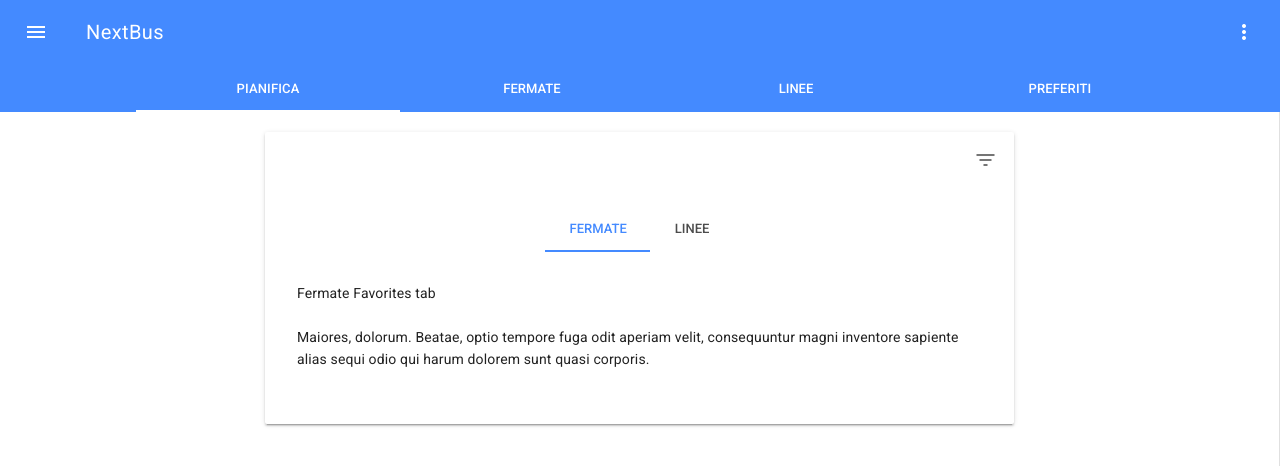
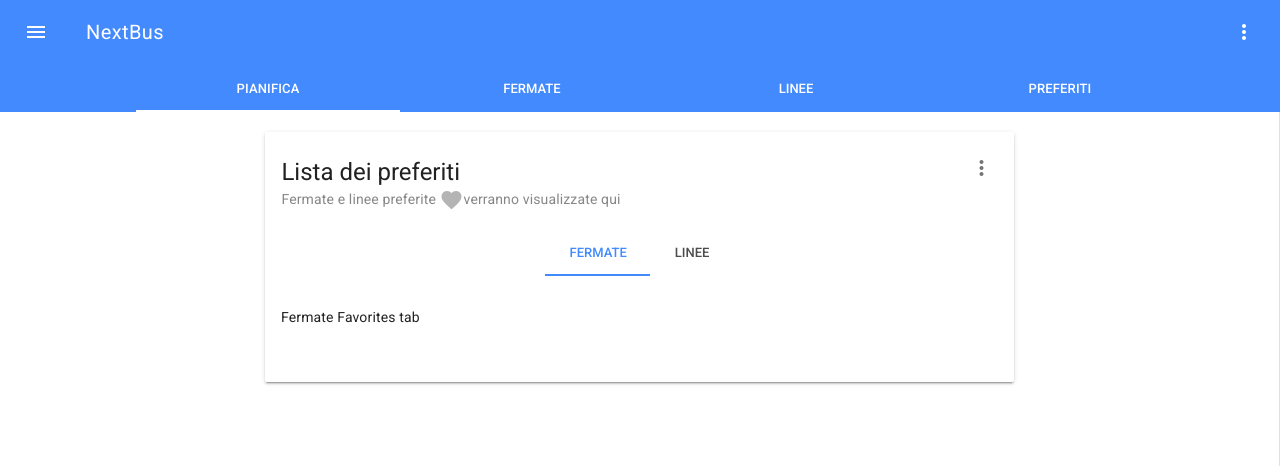
Before and after one commit to Franz148/nextbus_fan, a Vue app: page /preferiti in a window 1280 px wide. Shown: the top 466 px of the page. Built offline with nearby package versions, Linux system fonts and the light colour scheme.

Commit message:
Fine gestione "scheletro" preferiti

```diff
--- a/src/views/Preferiti.vue
+++ b/src/views/Preferiti.vue
@@ -2,32 +2,38 @@
   <div>
     <div class="md-layout md-alignment-center-center">
       <md-card class="md-layout-item md-xsmall-size-90 md-small-size-80 md-size-60" md-with-hover>
-        <md-card-actions class="md-layout md-primary">
-          <div class="md-layout-item md-size-90"></div>
-          <md-menu md-size="small" md-align-trigger>
+        <md-card-header>
+          <md-card-header-text>
+            <div class="md-title">Lista dei preferiti</div>
+            <div class="md-subhead">
+              Fermate e linee preferite
+              <md-icon>favorite</md-icon>verranno visualizzate qui
+            </div>
+          </md-card-header-text>
+
+          <md-menu md-size="medium" md-align-trigger>
             <md-button class="md-icon-button" md-menu-trigger>
-              <md-icon>filter_list</md-icon>
+              <md-icon>more_vert</md-icon>
             </md-button>
 
             <md-menu-content>
               <md-menu-item>Filtro 1</md-menu-item>
               <md-menu-item>Filtro 2</md-menu-item>
-              <md-menu-item>Filtro 3</md-menu-item>
             </md-menu-content>
           </md-menu>
-        </md-card-actions>
-        <md-card-content>
+        </md-card-header>
+
+        <md-card-content class="content">
           <md-tabs class="tabs" md-alignment="centered">
             <md-tab id="tab-preferiti-fermate" md-label="Fermate">
               <p>
-                Fermate Favorites tab <br><br>
-                Maiores, dolorum. Beatae, optio tempore fuga odit aperiam velit, consequuntur magni inventore sapiente alias sequi odio qui harum dolorem sunt quasi corporis.
+                Fermate Favorites tab
+
               </p>
             </md-tab>
             <md-tab id="tab-preferiti-linee" md-label="Linee">
               <p>
-                Linee Favorites tab <br><br>
-                Maiores, dolorum. Beatae, optio tempore fuga odit aperiam velit, consequuntur magni inventore sapiente alias sequi odio qui harum dolorem sunt quasi corporis.
+                Linee Favorites tab
               </p>
             </md-tab>
           </md-tabs>
@@ -42,4 +48,7 @@ export default {};
 </script>
 
 <style scoped>
+.content {
+  padding: 0;
+}
 </style>
```
